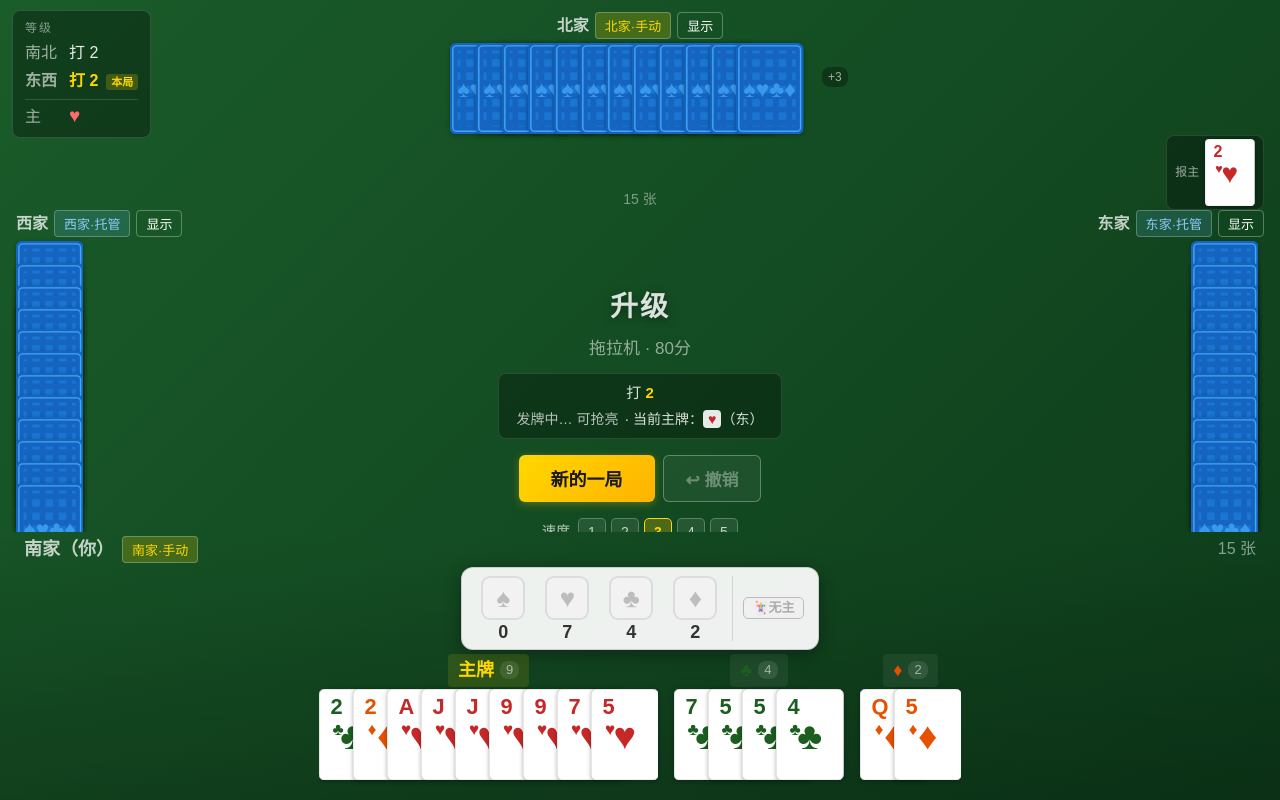
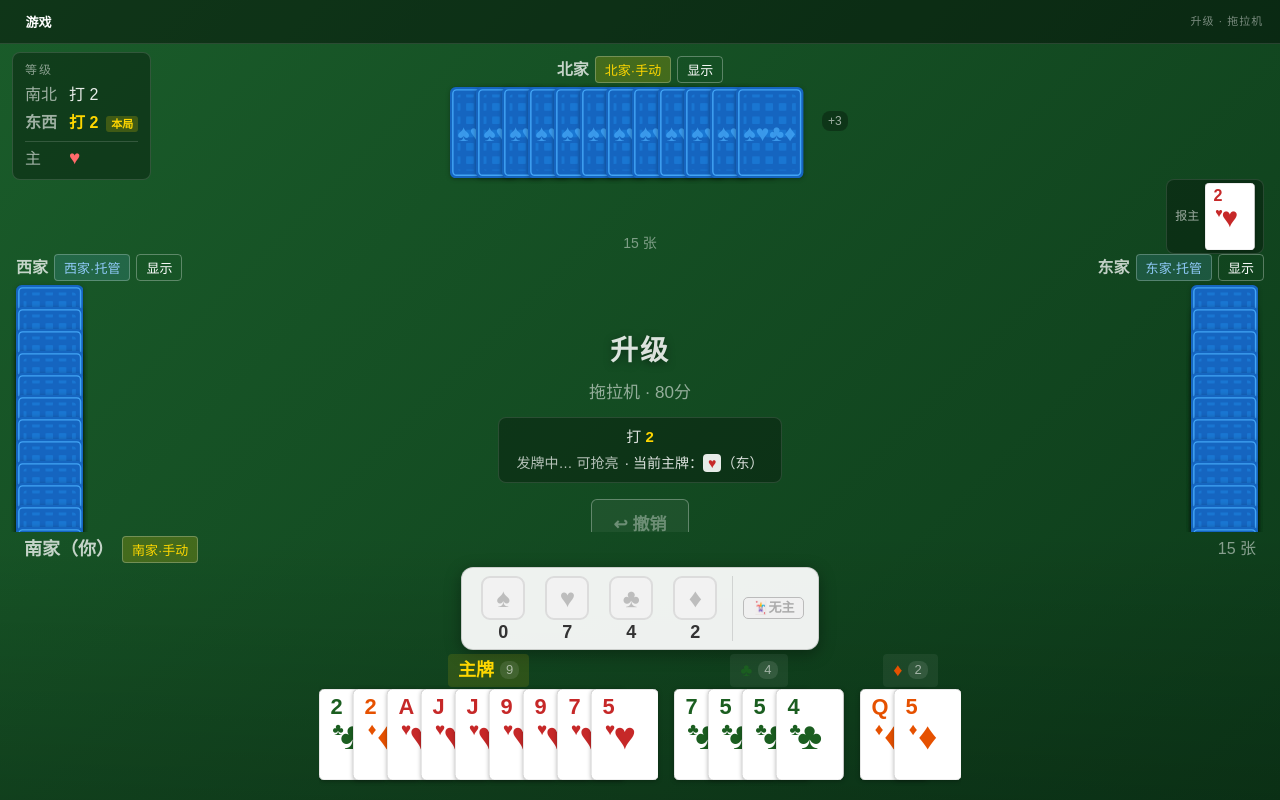
Before and after one commit to HiddenTesla/shengji, a React (Vite) app: page / in a window 1280 px wide. Built offline with nearby package versions, Linux system fonts and the light colour scheme.

Commit message:
添加菜单栏

```diff
--- a/src/App.tsx
+++ b/src/App.tsx
@@ -52,6 +52,8 @@ import { aiChoosePlay } from './core/ai.ts'
 import PlayerHand from './components/PlayerHand.tsx'
 import OpponentHand from './components/OpponentHand.tsx'
 import PlayerModeButton from './components/PlayerModeButton.tsx'
+import MenuBar, { MENU_BAR_OFFSET } from './components/MenuBar.tsx'
+import ConfirmDialog from './components/ConfirmDialog.tsx'
 import BiddingBar from './components/BiddingBar.tsx'
 import BottomCards from './components/BottomCards.tsx'
 import BottomReveal from './components/BottomReveal.tsx'
@@ -187,6 +189,8 @@ function App() {
   const [history, setHistory] = useState<UndoSnapshot[]>([])
   /** 撤销后暂停托管：避免 AI 立即把刚撤销的动作重做一遍 */
   const [autoPaused, setAutoPaused] = useState(false)
+  /** 「新的一局」确认框 */
+  const [confirmNewGame, setConfirmNewGame] = useState(false)
 
   /** 两队各自的级牌（标准双升：本局打庄家队的级牌） */
   const [levels, setLevels] = useState<LevelBoard>(() => initialLevelBoard())
@@ -888,10 +892,13 @@ function App() {
       userSelect: 'none',
       WebkitUserSelect: 'none',
     }}>
+      {/* ---- 顶部菜单栏 ---- */}
+      <MenuBar onNewGame={() => setConfirmNewGame(true)} />
+
       {/* ---- 左上角：双方等级（打几 / 级牌） ---- */}
       <div style={{
         position: 'absolute',
-        top: 10,
+        top: MENU_BAR_OFFSET,
         left: 12,
         zIndex: 20,
         display: 'flex',
@@ -1292,29 +1299,13 @@ function App() {
             </div>
           )}
 
-          {/* 新游戏 / 撤销 */}
+          {/* 撤销 / 继续托管 */}
           <div style={{
             display: 'flex',
             gap: 8,
             marginTop: 8,
             alignItems: 'stretch',
           }}>
-            <button
-              onClick={startNewGame}
-              style={{
-                padding: '10px 32px',
-                fontSize: 18,
-                cursor: 'pointer',
-                border: 'none',
-                borderRadius: 6,
-                background: 'linear-gradient(135deg, #ffd700, #ffb300)',
-                color: '#1a1a1a',
-                fontWeight: 600,
-                boxShadow: '0 2px 8px rgba(255,215,0,0.3)',
-              }}
-            >
-              新的一局
-            </button>
             <button
               onClick={undo}
               disabled={!canUndo}
@@ -1552,7 +1543,7 @@ function App() {
       {isPlaying && playState?.trick.throwBlocked && (
         <div style={{
           position: 'fixed',
-          top: 14,
+          top: MENU_BAR_OFFSET,
           left: '50%',
           transform: 'translateX(-50%)',
           zIndex: 50,
@@ -1569,6 +1560,21 @@ function App() {
           ⛔ 甩牌被拦了，已自动出小
         </div>
       )}
+
+      {/* 新的一局确认框 */}
+      <ConfirmDialog
+        open={confirmNewGame}
+        title="开始新的一局？"
+        description={'当前这局的进度将全部清空：手牌、分数、等级都会重置，\n双方从打 2 重新开始。'}
+        confirmLabel="开始新的一局"
+        cancelLabel="取消"
+        danger
+        onConfirm={() => {
+          setConfirmNewGame(false)
+          startNewGame()
+        }}
+        onCancel={() => setConfirmNewGame(false)}
+      />
     </div>
   )
 }
--- /dev/null
+++ b/src/components/ConfirmDialog.tsx
@@ -0,0 +1,135 @@
+// ============================================================
+// 通用确认对话框（模态）
+// ============================================================
+
+import { useEffect } from 'react'
+
+interface ConfirmDialogProps {
+  open: boolean
+  title: string
+  /** 说明文字（可多行） */
+  description?: string
+  confirmLabel?: string
+  cancelLabel?: string
+  /** 确认按钮是否为危险操作（红色） */
+  danger?: boolean
+  onConfirm: () => void
+  onCancel: () => void
+}
+
+export default function ConfirmDialog({
+  open,
+  title,
+  description,
+  confirmLabel = '确定',
+  cancelLabel = '取消',
+  danger = false,
+  onConfirm,
+  onCancel,
+}: ConfirmDialogProps) {
+  // Esc 关闭
+  useEffect(() => {
+    if (!open) return
+    const onKeyDown = (event: KeyboardEvent) => {
+      if (event.key === 'Escape') onCancel()
+      if (event.key === 'Enter') onConfirm()
+    }
+    document.addEventListener('keydown', onKeyDown)
+    return () => document.removeEventListener('keydown', onKeyDown)
+  }, [open, onCancel, onConfirm])
+
+  if (!open) return null
+
+  return (
+    <div
+      onClick={onCancel}
+      style={{
+        position: 'fixed',
+        inset: 0,
+        zIndex: 100,
+        display: 'flex',
+        alignItems: 'center',
+        justifyContent: 'center',
+        background: 'rgba(0,0,0,0.55)',
+      }}
+    >
+      <div
+        role="dialog"
+        aria-modal="true"
+        aria-label={title}
+        onClick={event => event.stopPropagation()}
+        style={{
+          width: 360,
+          maxWidth: 'calc(100vw - 40px)',
+          padding: '20px 22px 16px',
+          borderRadius: 12,
+          background: '#1e2b1e',
+          border: '1px solid rgba(255,255,255,0.2)',
+          boxShadow: '0 20px 60px rgba(0,0,0,0.6)',
+          color: 'rgba(255,255,255,0.88)',
+        }}
+      >
+        <div style={{
+          fontSize: 19,
+          fontWeight: 700,
+          marginBottom: 10,
+          color: '#fff',
+        }}>
+          {title}
+        </div>
+
+        {description && (
+          <div style={{
+            fontSize: 14,
+            lineHeight: 1.6,
+            color: 'rgba(255,255,255,0.65)',
+            whiteSpace: 'pre-line',
+          }}>
+            {description}
+          </div>
+        )}
+
+        <div style={{
+          display: 'flex',
+          justifyContent: 'flex-end',
+          gap: 10,
+          marginTop: 20,
+        }}>
+          <button
+            onClick={onCancel}
+            style={{
+              padding: '8px 18px',
+              fontSize: 14,
+              fontWeight: 600,
+              cursor: 'pointer',
+              border: '1px solid rgba(255,255,255,0.25)',
+              borderRadius: 6,
+              background: 'rgba(255,255,255,0.08)',
+              color: 'rgba(255,255,255,0.85)',
+            }}
+          >
+            {cancelLabel}
+          </button>
+          <button
+            onClick={onConfirm}
+            style={{
+              padding: '8px 20px',
+              fontSize: 14,
+              fontWeight: 700,
+              cursor: 'pointer',
+              border: 'none',
+              borderRadius: 6,
+              background: danger
+                ? 'linear-gradient(135deg, #e53935, #c62828)'
+                : 'linear-gradient(135deg, #ffd700, #ffb300)',
+              color: danger ? '#fff' : '#1a1a1a',
+              boxShadow: '0 2px 8px rgba(0,0,0,0.35)',
+            }}
+          >
+            {confirmLabel}
+          </button>
+        </div>
+      </div>
+    </div>
+  )
+}
--- /dev/null
+++ b/src/components/MenuBar.tsx
@@ -0,0 +1,146 @@
+// ============================================================
+// 顶部菜单栏 —— 「游戏」菜单（新的一局等）
+// ============================================================
+
+import { useEffect, useRef, useState } from 'react'
+
+interface MenuBarProps {
+  /** 点击「新的一局」：只负责发起请求，由 App 弹确认框 */
+  onNewGame: () => void
+}
+
+/** 菜单栏下沿的偏移量（供 App 里绝对定位的浮层使用） */
+export const MENU_BAR_OFFSET = 'calc(var(--menu-bar-height) + 8px)'
+
+/** 菜单栏文字尺寸：同样随窗口高度轻微缩放 */
+const BAR_FONT_SIZE = 'clamp(13px, 1.6vh, 17px)'
+
+const ROOT_STYLE: React.CSSProperties = {
+  position: 'relative',
+  zIndex: 40,
+  flexShrink: 0,
+  height: 'var(--menu-bar-height)',
+  display: 'flex',
+  alignItems: 'center',
+  gap: 4,
+  padding: '0 clamp(8px, 1vw, 16px)',
+  background: 'rgba(0,0,0,0.42)',
+  borderBottom: '1px solid rgba(255,255,255,0.12)',
+  color: 'rgba(255,255,255,0.85)',
+  fontSize: BAR_FONT_SIZE,
+}
+
+const MENU_BUTTON_STYLE: React.CSSProperties = {
+  padding: '0 clamp(10px, 1vw, 16px)',
+  height: 'calc(var(--menu-bar-height) - 8px)',
+  display: 'flex',
+  alignItems: 'center',
+  fontSize: BAR_FONT_SIZE,
+  cursor: 'pointer',
+  border: 'none',
+  borderRadius: 4,
+  background: 'transparent',
+  color: '#fff',
+  fontWeight: 600,
+}
+
+const MENU_ITEM_STYLE: React.CSSProperties = {
+  display: 'block',
+  width: '100%',
+  padding: 'clamp(6px, 1vh, 11px) clamp(12px, 1vw, 18px)',
+  fontSize: BAR_FONT_SIZE,
+  textAlign: 'left',
+  cursor: 'pointer',
+  border: 'none',
+  borderRadius: 4,
+  background: 'transparent',
+  color: '#fff',
+}
+
+export default function MenuBar({ onNewGame }: MenuBarProps) {
+  const [open, setOpen] = useState(false)
+  const rootRef = useRef<HTMLDivElement>(null)
+
+  // 点击菜单外 / 按 Esc 关闭
+  useEffect(() => {
+    if (!open) return
+    const onPointerDown = (event: MouseEvent) => {
+      if (rootRef.current && !rootRef.current.contains(event.target as Node)) {
+        setOpen(false)
+      }
+    }
+    const onKeyDown = (event: KeyboardEvent) => {
+      if (event.key === 'Escape') setOpen(false)
+    }
+    document.addEventListener('mousedown', onPointerDown)
+    document.addEventListener('keydown', onKeyDown)
+    return () => {
+      document.removeEventListener('mousedown', onPointerDown)
+      document.removeEventListener('keydown', onKeyDown)
+    }
+  }, [open])
+
+  return (
+    <div
+      ref={rootRef}
+      style={ROOT_STYLE}
+    >
+      <button
+        onClick={() => setOpen(prev => !prev)}
+        aria-haspopup="menu"
+        aria-expanded={open}
+        style={{
+          ...MENU_BUTTON_STYLE,
+          background: open ? 'rgba(255,255,255,0.18)' : 'transparent',
+        }}
+      >
+        游戏
+      </button>
+
+      {/* 右侧标题（纯展示） */}
+      <span style={{
+        marginLeft: 'auto',
+        marginRight: 4,
+        color: 'rgba(255,255,255,0.45)',
+        fontSize: 'clamp(11px, 1.3vh, 14px)',
+        letterSpacing: 1,
+      }}>
+        升级 · 拖拉机
+      </span>
+
+      {open && (
+        <div
+          role="menu"
+          style={{
+            position: 'absolute',
+            top: '100%',
+            left: 'clamp(8px, 1vw, 16px)',
+            minWidth: 'clamp(150px, 15vw, 220px)',
+            padding: 4,
+            borderRadius: 6,
+            background: '#20301f',
+            border: '1px solid rgba(255,255,255,0.18)',
+            boxShadow: '0 8px 24px rgba(0,0,0,0.45)',
+          }}
+        >
+          <button
+            role="menuitem"
+            onClick={() => {
+              setOpen(false)
+              onNewGame()
+            }}
+            style={MENU_ITEM_STYLE}
+            onMouseEnter={event => {
+              event.currentTarget.style.background = 'rgba(255,255,255,0.14)'
+            }}
+            onMouseLeave={event => {
+              event.currentTarget.style.background = 'transparent'
+            }}
+          >
+            新的一局…
+          </button>
+        </div>
+      )}
+    </div>
+  )
+}
--- a/src/index.css
+++ b/src/index.css
@@ -13,6 +13,8 @@ html {
   font-size: 16px;
   line-height: 1.5;
   -webkit-font-smoothing: antialiased;
+  /* 顶部菜单栏高度：随窗口高度自适应（窗口越矮越紧凑，但不会小于 36px） */
+  --menu-bar-height: clamp(36px, 5.5vh, 56px);
 }
 
 body {
```
